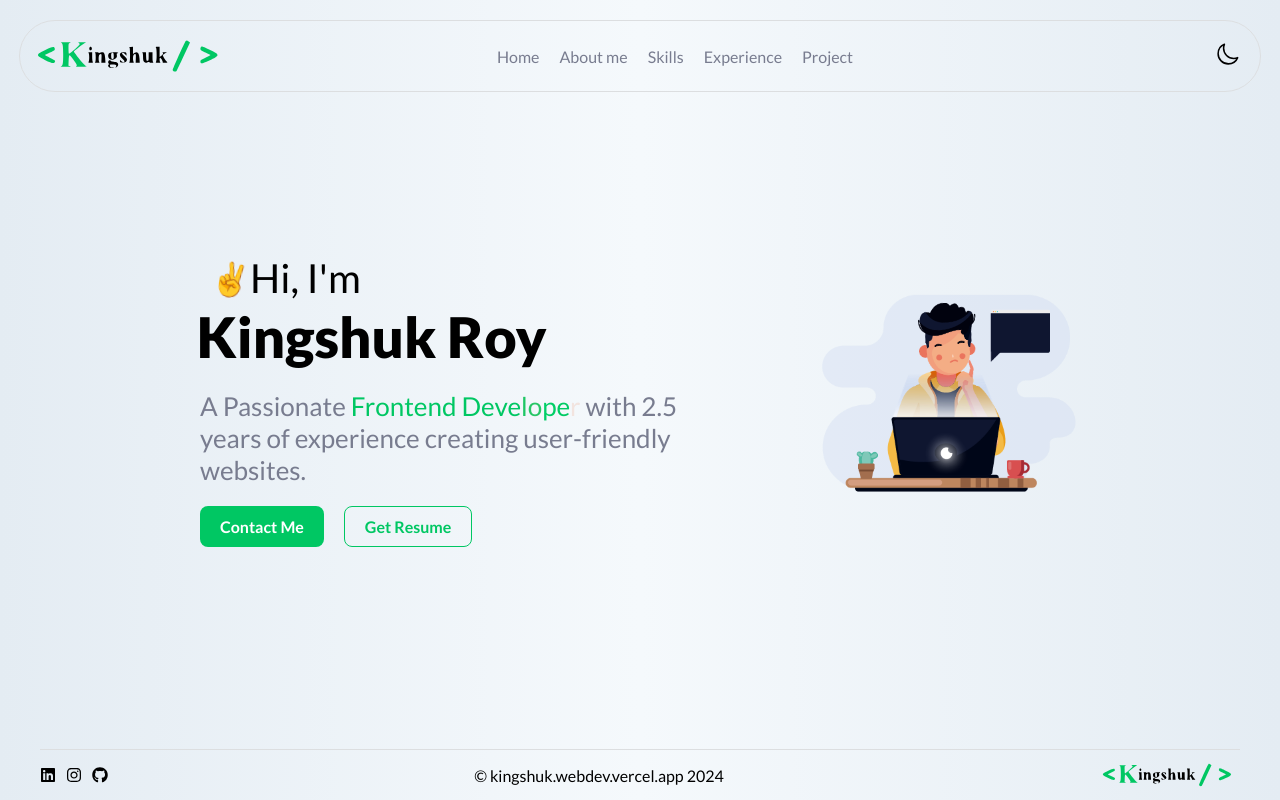
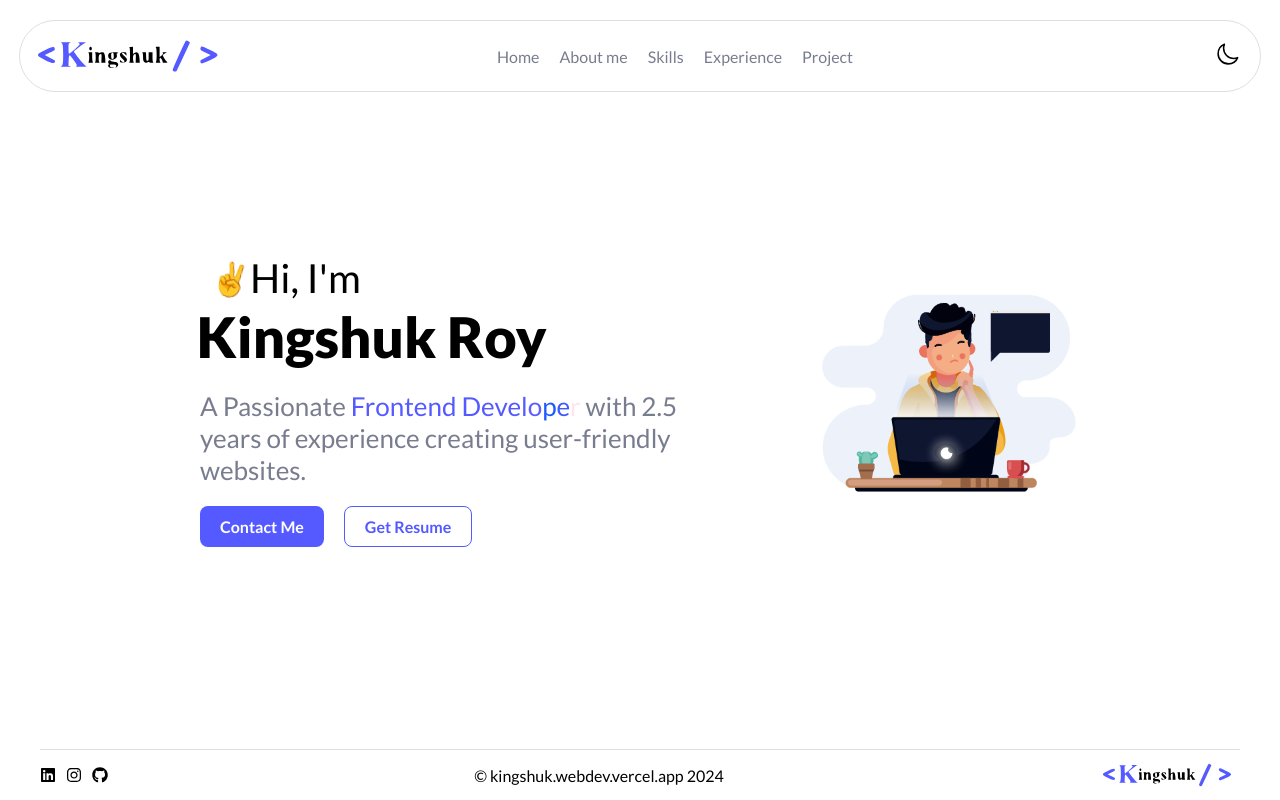
Before and after one commit to kingoroy/Kingshuk-portfolio, a React (Create React App) app: page / in a window 1280 px wide. Built offline with nearby package versions, Linux system fonts and the light colour scheme.

Commit message:
primary color change

```diff
--- a/src/scss/variables.scss
+++ b/src/scss/variables.scss
@@ -20,13 +20,13 @@ $bp-max-small-only: 767.98px !default;
 $bp-small-small: 450px !default;
 
 :root {
-    --primary-text-color: #00c763;
+    --primary-text-color: #545AFF;
     --grey-text-color: #787c8f;
     --light-grey-text-color: #25252d;
     --white: white;
     --grey-border: #dcdee0;
     --black: black;
-    --portfolio-background: linear-gradient(to right, #e4ecf3, #f5f9fc, #e4ecf3);
+    --portfolio-background: linear-gradient(to right, #ffffff, #ffffff, #ffffff);
     --primary-btn-red: #f70767;
     --card-boxShadow: rgba(0, 0, 0, 0.25) 0px 25px 50px -12px;;
 }
@@ -40,4 +40,8 @@ $bp-small-small: 450px !default;
     --light-grey-text-color: #bfbfd1;
     --primary-btn-red:#f70767;
     --card-boxShadow:  rgba(201, 200, 200, 0.04) 0px 3px 5px;
+    --primary-text-color: #abadfe;
 }
+
+// f2ad68
+// #eb6b21
```
